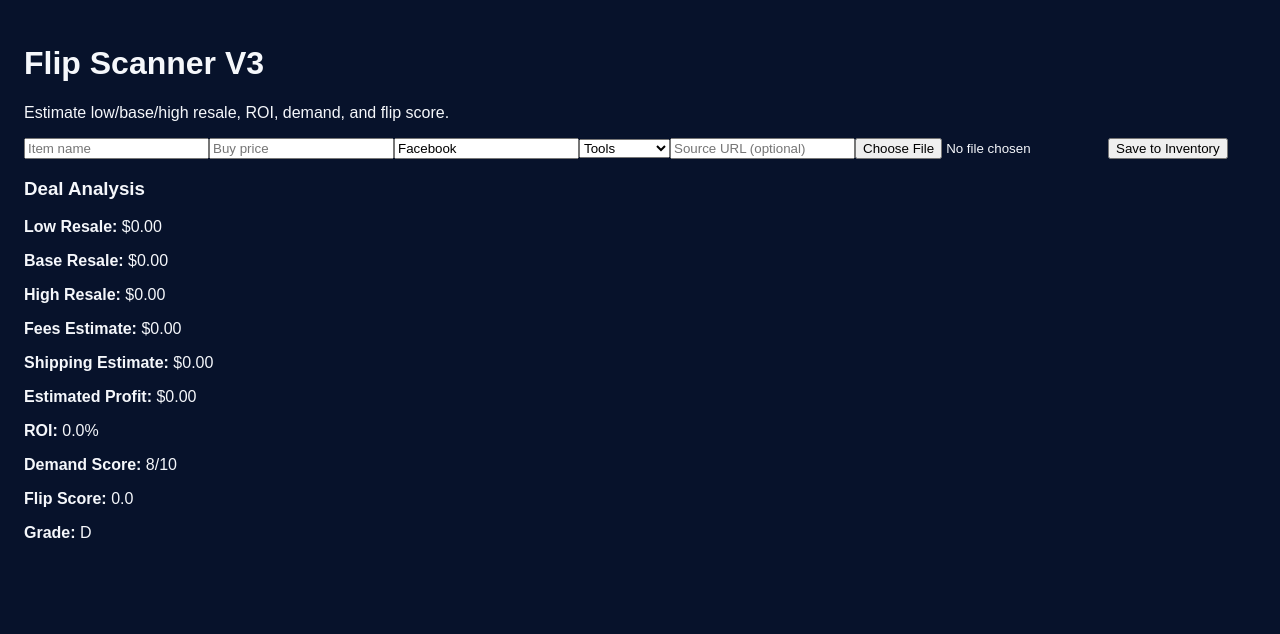
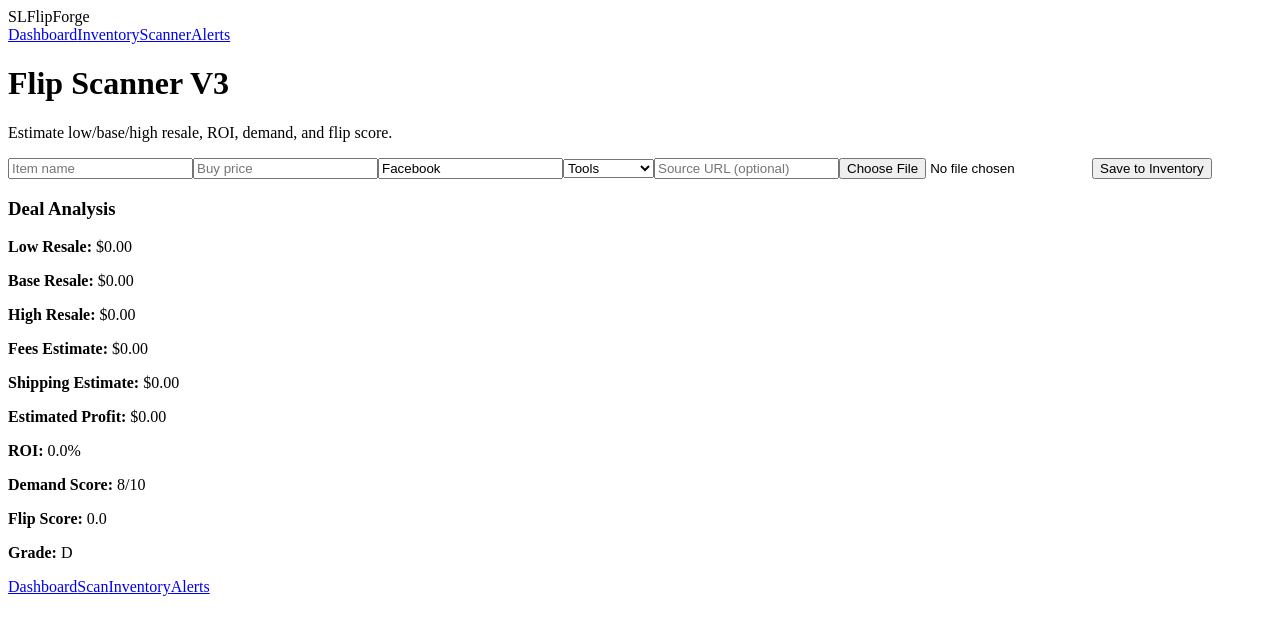
Before and after one commit to jsant1294/slflipforge, a Next.js app: page /inventory-manager in a window 1280 px wide. Shown: the top 634 px of the page. Built offline with nearby package versions, Linux system fonts and the light colour scheme.

Commit message:
navigation layout added

```diff
--- a/app/layout.js
+++ b/app/layout.js
@@ -1,14 +1,49 @@
-import './globals.css'
-
 export const metadata = {
-  title: 'SLFlipForge',
-  description: 'Flip smarter. Sell faster.',
-}
+  title: "SLFlipForge",
+  description: "Reseller intelligence dashboard",
+};
 
 export default function RootLayout({ children }) {
   return (
     <html lang="en">
-      <body>{children}</body>
+      <body className="bg-[#0b1120] text-white">
+
+        {/* TOP NAV */}
+        <header className="w-full border-b border-slate-800 bg-[#020617]">
+          <div className="max-w-6xl mx-auto flex items-center justify-between p-4">
+
+            <div className="text-xl font-bold">
+              SLFlipForge
+            </div>
+
+            <nav className="flex gap-6 text-sm text-slate-300">
+              <a href="/dashboard">Dashboard</a>
+              <a href="/inventory">Inventory</a>
+              <a href="/scanner">Scanner</a>
+              <a href="/alerts">Alerts</a>
+            </nav>
+
+          </div>
+        </header>
+
+        {/* PAGE */}
+        <main className="max-w-6xl mx-auto p-6">
+          {children}
+        </main>
+
+        {/* MOBILE BOTTOM NAV */}
+        <footer className="fixed bottom-0 left-0 right-0 bg-[#020617] border-t border-slate-800 md:hidden">
+          <div className="grid grid-cols-4 text-center text-xs">
+
+            <a href="/dashboard" className="p-3">Dashboard</a>
+            <a href="/scanner" className="p-3">Scan</a>
+            <a href="/inventory" className="p-3">Inventory</a>
+            <a href="/alerts" className="p-3">Alerts</a>
+
+          </div>
+        </footer>
+
+      </body>
     </html>
-  )
+  );
 }
```
